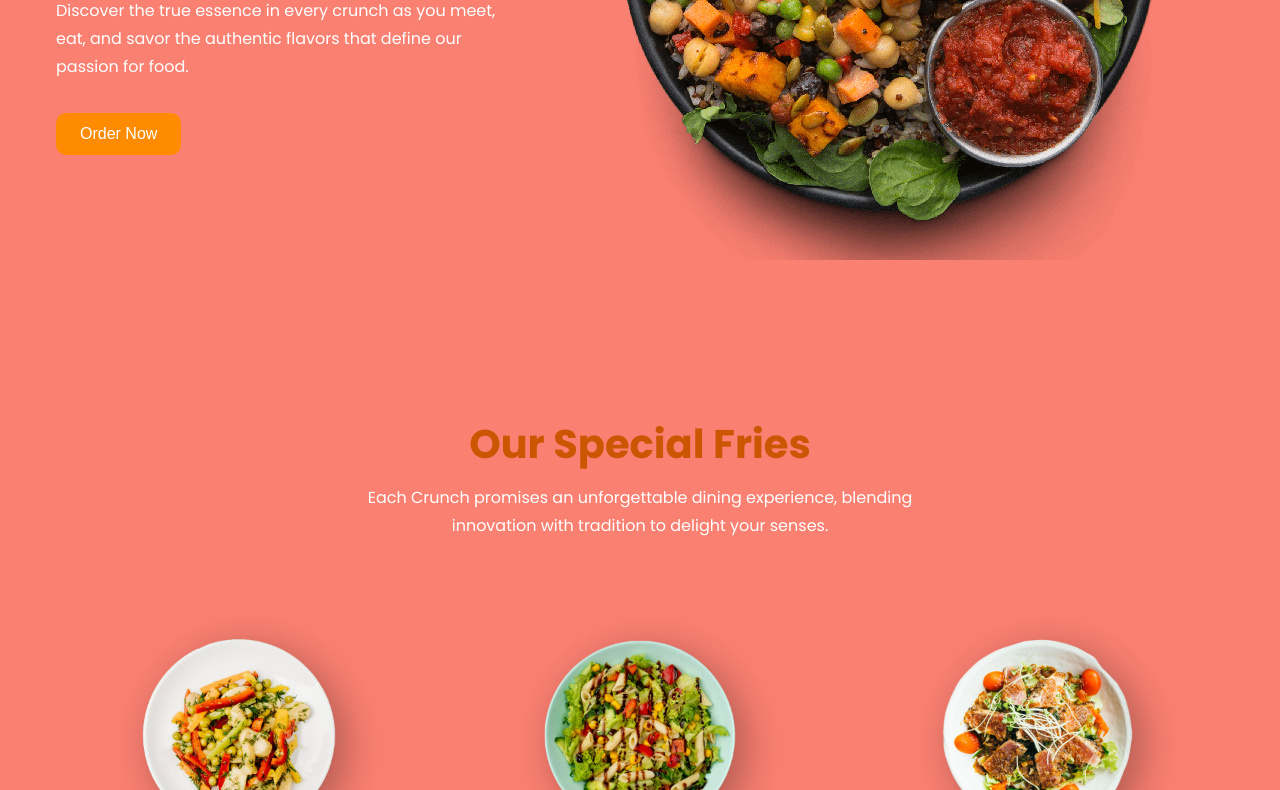
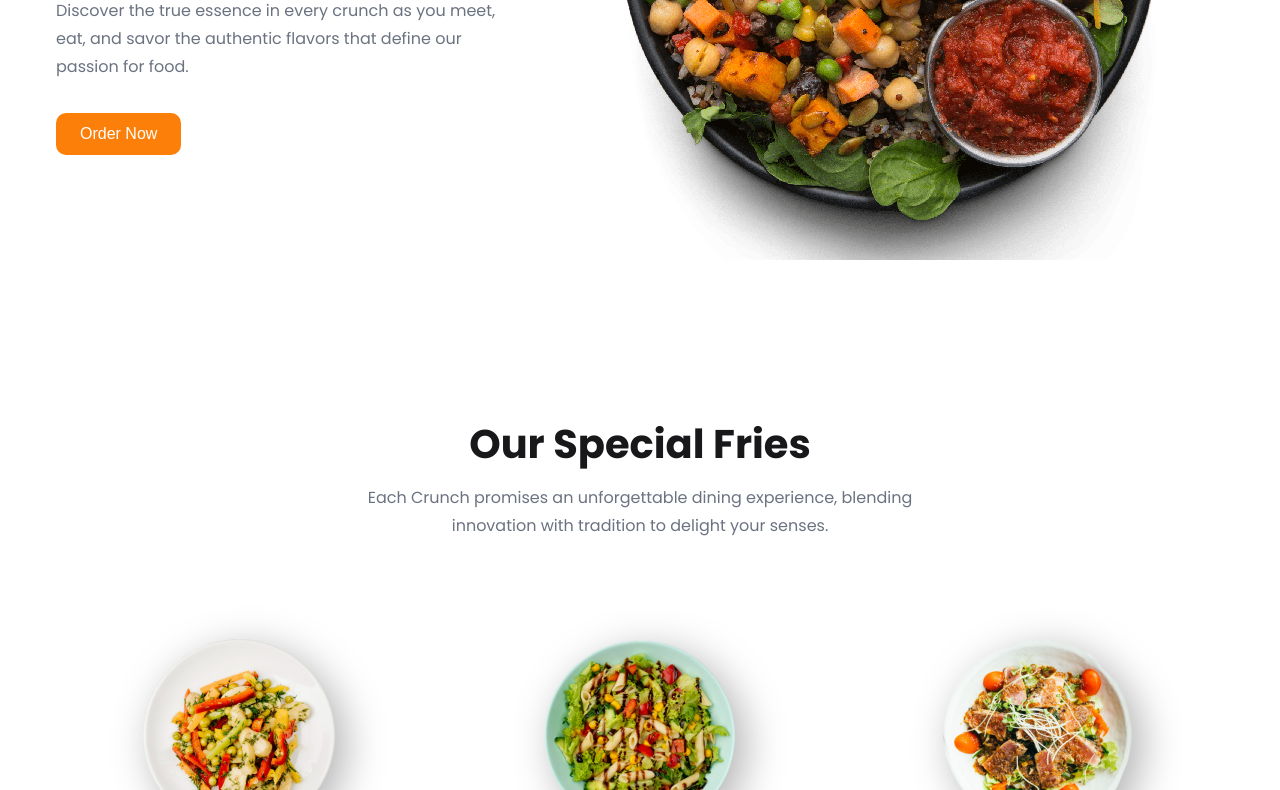
Before and after one commit to bluefound/Blue-Deep-Fries, a plain HTML site: page index.html in a window 1280 px wide. Shown: the part 554-1344 px from the top of the page. Drawn offline with nearby package versions, Linux system fonts and the light colour scheme.

Commit message:
Update style.css

```diff
--- a/style.css
+++ b/style.css
@@ -1,11 +1,11 @@
 @import url("https://fonts.googleapis.com/css2?family=Poppins:wght@400;500;600;700&display=swap");
 
 :root {
- --primary-color:  ##FFA500;
-  --primary-color-light:  #FF8C00;
-  --primary-color-dark: # #FA8072;
-  --text-dark: #ffffff;
-  --text-light: #ffffff;
+  --primary-color: #fc7f09;
+  --primary-color-light: #fffcfa;
+  --primary-color-dark: #db6e09;
+  --text-dark: #18181b;
+  --text-light: #6b7280;
   --white: #ffffff;
   --max-width: 1200px;
 }
@@ -27,7 +27,7 @@
   font-size: 2.5rem;
   font-weight: 700;
   line-height: 3rem;
-  color: #CC5500;
+  color: var(--text-dark);
   text-align: center;
 }
 
@@ -44,7 +44,7 @@
   white-space: nowrap;
   font-size: 1rem;
   color: var(--white);
-  background-color: #FF8C00;
+  background-color: var(--primary-color);
   border-radius: 10px;
   transition: 0.3s;
   cursor: pointer;
@@ -85,7 +85,6 @@ body {
 
 body {
   font-family: "Poppins", sans-serif;
-  background: #FA8072;
 }
 
 nav {
@@ -110,7 +109,7 @@ nav {
 
 .nav__menu__btn {
   font-size: 1.5rem;
-  color: #008080;
+  color: var(--white);
   cursor: pointer;
 }
 
@@ -126,7 +125,7 @@ nav {
   justify-content: center;
   flex-direction: column;
   gap: 2rem;
-  background-color: #000080;
+  background-color: var(--primary-color-light);
   transition: 0.5s;
   z-index: -1;
   transform: translateY(-100%);
@@ -138,11 +137,11 @@ nav {
 
 .nav__links a {
   font-weight: 500;
-  color: #ffffff;
+  color: var(--primary-color);
 }
 
 .nav__links a:hover {
-  color: #fff450;
+  color: var(--text-dark);
 }
 
 .nav__btn {
@@ -490,7 +489,7 @@ nav {
   margin-bottom: 1rem;
   font-size: 1.2rem;
   font-weight: 600;
-  color: #ffffff;
+  color: var(--text-dark);
 }
 
 .footer__links {
```
